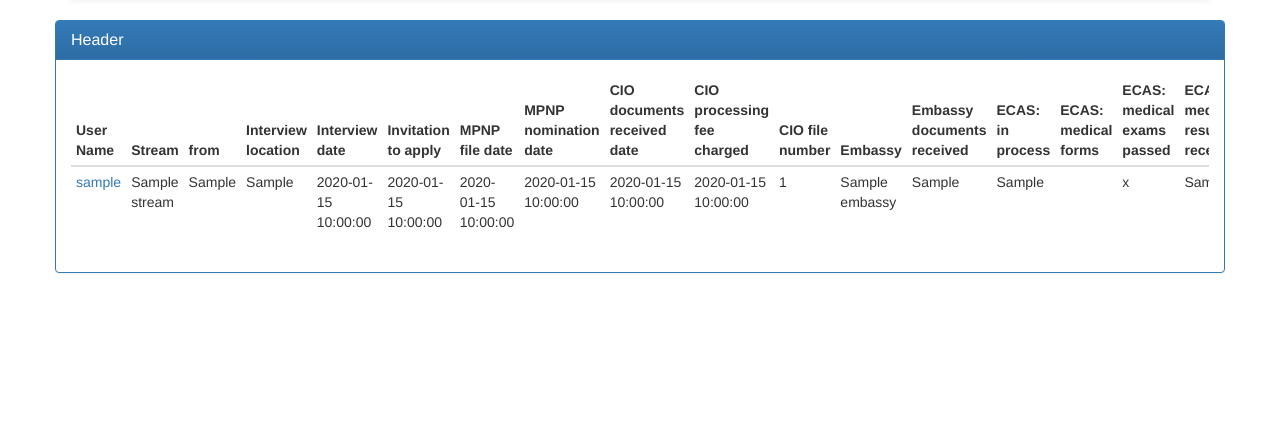
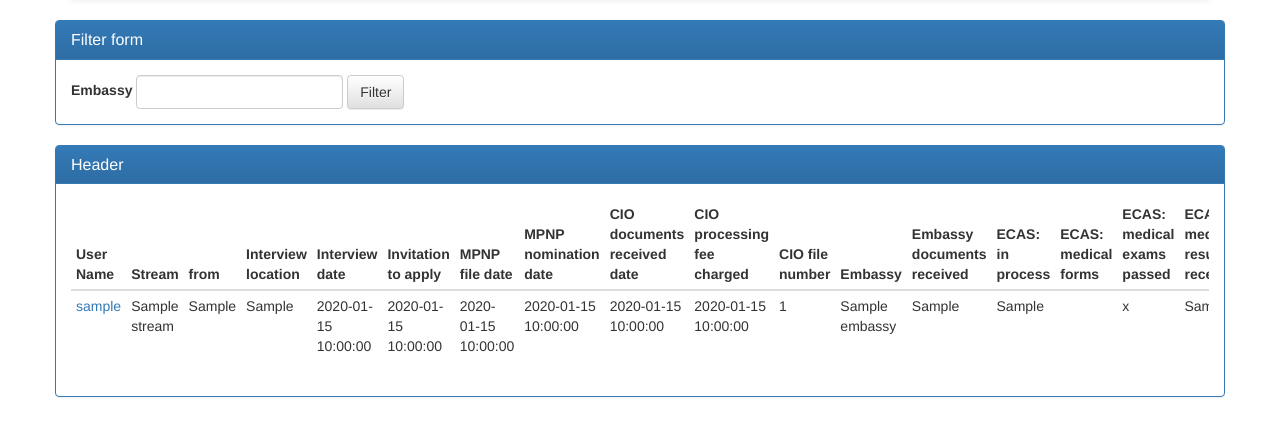
Before and after one commit to aruba8/imm-statistics, a Flask app: template app/templates/index.html in a window 1280 px wide. Shown: the part 52-488 px from the top of the page. Run offline with Flask 2, Linux system fonts and the light colour scheme; the template is opened without the code that fills it: most values are stand-ins (such as "Sample title", 1, 10 or a date in 2020); form fields are guessed from the names that the template uses; parts of the project's set-up code (start-up, migrations or seed data) failed here and were passed over; some libraries are stand-ins or nearby versions.

Commit message:
added filter (not ready)

```diff
--- a/app/forms/user_edit_form.py
+++ b/app/forms/user_edit_form.py
@@ -13,8 +13,8 @@ STREAM_CHOICES = [('general', 'general'), ('family', 'family'), ('strategic', 's
 
 def create_countries_dict():
     country_dict = []
-    for country in COUNTRIES:
-        country_dict.append((country, countries.get(alpha2=country).name))
+    for country_ in COUNTRIES:
+        country_dict.append((country_, countries.get(alpha2=country_).name))
     return country_dict
 
 
--- a/app/models/userdata.py
+++ b/app/models/userdata.py
@@ -20,7 +20,7 @@ class UserDataDB(dbm.Document):
     cio_received_date = dbm.DateTimeField()
     cio_processing_fee_date = dbm.DateTimeField()
     cio_file_number = dbm.DateTimeField()
-    embassy = dbm.StringField(default='')
+    embassy = dbm.StringField()
     ecas_recieved = dbm.DateTimeField()
     ecas_in_process = dbm.DateTimeField()
     ecas_additional_documents_request1 = dbm.DateTimeField()
--- a/app/templates/index.html
+++ b/app/templates/index.html
@@ -1,5 +1,6 @@
 {% extends "base.html" %}
 {% block content %}
+{% include "index_form.html" %}
 <div class="row">
     <div class="panel panel-primary">
             <div class="panel-heading">
--- /dev/null
+++ b/app/templates/index_form.html
@@ -0,0 +1,17 @@
+<div class="row">
+    <div class="panel panel-primary">
+            <div class="panel-heading">
+                <h3 class="panel-title">Filter form</h3>
+            </div>
+    <div class="panel-body">
+
+    <form class="form-inline" role="form" action="/index" method="post">
+        <div class="form-group">
+            {{filter_form.hidden_tag()}}
+            {{filter_form.embassy.label(class_='')}}
+            {{filter_form.embassy(class_='form-control')}}
+        </div>
+        <button type="submit" class="btn btn-default">Filter</button>
+    </form></div>
+    </div>
+</div>
--- a/app/templates/user_page_edit.html
+++ b/app/templates/user_page_edit.html
@@ -110,6 +110,7 @@
     </tr>
     <tr><td></td><td>
         <input class="btn btn-success" type="submit" value="Save"/>
+        <a class="btn btn-danger" href="/user/{{ g.user.username }}">Cancel</a>
     </td></tr>
     </tbody>
 </table>
--- a/app/views/index_view.py
+++ b/app/views/index_view.py
@@ -1,14 +1,25 @@
 __author__ = 'erik'
-from datetime import datetime
 
-from flask import render_template, g
+from flask import render_template, request
 from app import app
 from app.models.userdata import UserDataDB, UserDataView
-
+from app.forms.index_form import FilterForm
 
 @app.route('/')
-@app.route('/index')
+@app.route('/index', methods=['GET', 'POST'])
 def index():
-    user_data_objects = UserDataDB.objects
-    users = [UserDataView(user) for user in user_data_objects]
-    return render_template("index.html", user_data_objects=users)
+    filter_form = FilterForm(csrf_enabled=False)
+    if filter_form.validate():
+        query = {}
+        print('#'+filter_form.embassy.data+'#')
+        if filter_form.embassy == '':
+            query['embassy'] = {'$in': ['', None]}
+        elif filter_form.embassy.data != '':
+            query['embassy'] = filter_form.embassy.data
+        user_data_objects = UserDataDB.objects(__raw__=query)
+        users = [UserDataView(user) for user in user_data_objects]
+        return render_template("index.html", user_data_objects=users, filter_form=filter_form)
+    else:
+        user_data_objects = UserDataDB.objects
+        users = [UserDataView(user) for user in user_data_objects]
+        return render_template("index.html", user_data_objects=users, filter_form=filter_form)
--- a/app/views/login_view.py
+++ b/app/views/login_view.py
@@ -46,7 +46,7 @@ def signup_page():
             print user.username
             login_user(user)
             from app.models.userdata import UserDataDB
-            UserDataDB(username=user.username, from_full=countries.get(alpha2=form.country.data).name).save()
+            # UserDataDB(username=user.username, from_full=countries.get(alpha2=form.country.data).name).save()
             return redirect(url_for('user.show_user_page', username=user.username))
         else:
             return redirect(url_for('signup_page'))
@@ -58,6 +58,4 @@ def signup_page():
 def logout():
     # Remove the user information from the session
     logout_user()
-
-
-    return redirect(request.args.get('next') or '/login')
+    return redirect(request.args.get('next') or '/index')
```
Also changed, not shown: app/forms/index_form.py (added, +13 -0 lines), requiriments.txt (added, +13 -0 lines).
